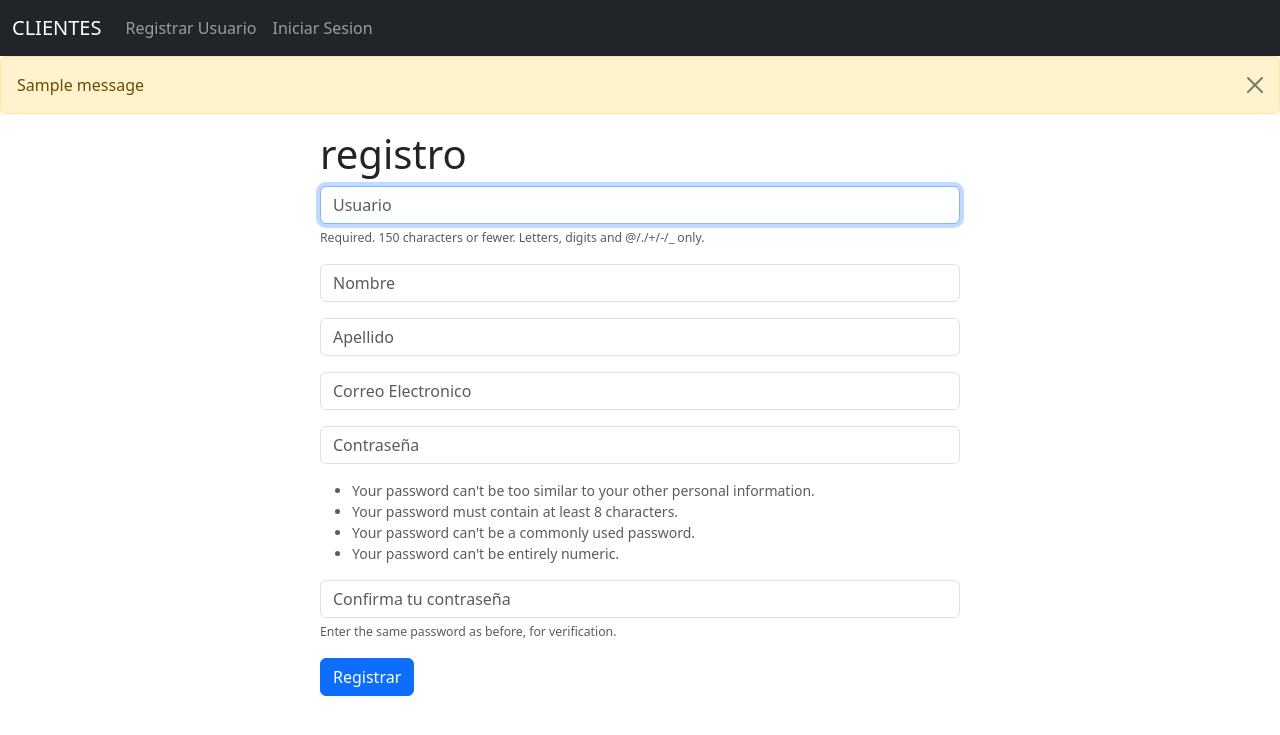
After one commit to eldaniell01/Django_python, a Django app: page /register/ in a window 1280 px wide. The commit adds this page. Shown: the top 735 px of the page. Run offline with Django 4.2, Linux system fonts and the light colour scheme; tables that the repository leaves empty hold one stand-in row (values such as "Sample post"); one stand-in notice (Sample message) is shown.

Commit message:
registro de usuario

```diff
--- /dev/null
+++ b/mysite/CRM/form.py
@@ -0,0 +1,30 @@
+from django.contrib.auth.forms import UserCreationForm
+from django.contrib.auth.models import User
+from django import forms
+
+class SingUpForm(UserCreationForm):
+    email = forms.EmailField(label='', widget=forms.TextInput(attrs={'class': 'form-control', 'placeholder': 'Correo Electronico'}))
+    first_name = forms.CharField(label='', max_length=100, widget=forms.TextInput(attrs={'class': 'form-control', 'placeholder': 'Nombre'}))
+    last_name = forms.CharField(label='', max_length=100, widget=forms.TextInput(attrs={'class': 'form-control', 'placeholder': 'Apellido'}))
+
+    class Meta:
+        model = User
+        fields = ('username', 'first_name', 'last_name', 'email', 'password1', 'password2')
+
+    def __init__(self, *args, **kwargs):
+        super(SingUpForm, self).__init__(*args, **kwargs)
+
+        self.fields['username'].widget.attrs['class'] = 'form-control'
+        self.fields['username'].widget.attrs['placeholder'] = 'Usuario'
+        self.fields['username'].label = ''
+        self.fields['username'].help_text = '<span class="form-text text-muted"><small>Required. 150 characters or fewer. Letters, digits and @/./+/-/_ only.</small></span>'
+
+        self.fields['password1'].widget.attrs['class'] = 'form-control'
+        self.fields['password1'].widget.attrs['placeholder'] = 'Contraseña'
+        self.fields['password1'].label = ''
+        self.fields['password1'].help_text = '<ul class="form-text text-muted small"><li>Your password can\'t be too similar to your other personal information.</li><li>Your password must contain at least 8 characters.</li><li>Your password can\'t be a commonly used password.</li><li>Your password can\'t be entirely numeric.</li></ul>'
+
+        self.fields['password2'].widget.attrs['class'] = 'form-control'
+        self.fields['password2'].widget.attrs['placeholder'] = 'Confirma tu contraseña'
+        self.fields['password2'].label = ''
+        self.fields['password2'].help_text = '<span class="form-text text-muted"><small>Enter the same password as before, for verification.</small></span>'
--- a/mysite/CRM/templates/crm/base.html
+++ b/mysite/CRM/templates/crm/base.html
@@ -8,9 +8,15 @@
   </head>
   <body>
     {% include "./navbar.html" %}
+    {% if messages %}
+      {% for message in messages %}
+        <div class="alert alert-warning alert-dismissible fade show" role="alert">
+          {{message}}
+          <button type="button" class="btn-close" data-bs-dismiss="alert" aria-label="Close"></button>
+        </div>
+      {% endfor %}
+    {% endif %}
     {% block content %}
-
-
     {% endblock %}
 
     <script src="https://cdn.jsdelivr.net/npm/bootstrap@5.3.2/dist/js/bootstrap.bundle.min.js" integrity="sha384-C6RzsynM9kWDrMNeT87bh95OGNyZPhcTNXj1NW7RuBCsyN/o0jlpcV8Qyq46cDfL" crossorigin="anonymous"></script>
--- a/mysite/CRM/templates/crm/home.html
+++ b/mysite/CRM/templates/crm/home.html
@@ -3,7 +3,7 @@
 {% block content %}
     <div class='col-md-6 offset-md-3'>
         {% if user.is_authenticated %}
-            <h1>Inicio de sesión exitoso</h1>
+            <h1><center>Inicio de sesión exitoso</center></h1>
         {% else %}
             <center><h1>LOGIN</h1></center>
             <form action="{% url "home" %}" method="POST">
@@ -11,7 +11,7 @@
                 <form>
                     <div class="mb-3">
                     <label for="exampleInputPassword1" class="form-label">User</label>
-                    <input type="text" class="form-control" name="user_name", placeholder='USUARIO' required>
+                    <input type="text" class="form-control" name="username", placeholder='USUARIO' required>
 
                     </div>
                     <div class="mb-3">
--- a/mysite/CRM/templates/crm/navbar.html
+++ b/mysite/CRM/templates/crm/navbar.html
@@ -6,9 +6,19 @@
       </button>
       <div class="collapse navbar-collapse" id="navbarSupportedContent">
         <ul class="navbar-nav me-auto mb-2 mb-lg-0">
-          <li class="nav-item">
-            <a class="nav-link" href="#">Link</a>
-          </li>
+          {% if user.is_authenticated %}
+            <li class="nav-item">
+              <a class="nav-link" href="{% url "logout" %}">Cerrar Sesion</a>
+            </li>
+          {% else %}
+            <li class="nav-item">
+              <a class="nav-link" href="{% url "register" %}">Registrar Usuario</a>
+            </li>
+            <li class="nav-item">
+              <a class="nav-link" href="{% url "home" %}">Iniciar Sesion</a>
+            </li>
+          {% endif %}
+
         </ul>
 
       </div>
--- /dev/null
+++ b/mysite/CRM/templates/crm/register.html
@@ -0,0 +1,23 @@
+{% extends "./base.html" %}
+{% block content %}
+    <div class='col-md-6 offset-md-3'>
+    <h1>registro</h1>
+    <form action="" method="POST">
+        {% csrf_token %}
+        {% if form.errors %}
+            <div class="alert alert-warning alert-dismissible fade show" role='alert'>
+                HAY ERROR EN EL FORMULARIO
+                {% for field in form %}
+                    {% if field.errors %}
+                        {{field.errors}}
+                    {% endif %}
+                {% endfor %}
+                <button type="button" class='btn-close' data-bs-dismiss='alert' aria-label='Cerrar'></button>
+            </div>
+        {% endif %}
+        <form action="">
+            {{form.as_p}}
+
+            <button type="submit" class="btn btn-primary">Registrar</button>
+        </form>
+{% endblock  %}
--- a/mysite/CRM/urls.py
+++ b/mysite/CRM/urls.py
@@ -4,5 +4,6 @@ from . import views
 urlpatterns = [
     path('', views.home, name= 'home'),
     path('login/', views.login_user, name= 'login'),
-    path('logout/', views.logout_user, name= 'logout')
+    path('logout/', views.logout_user, name= 'logout'),
+    path('register/', views.register_user, name= 'register')
 ]
--- a/mysite/CRM/views.py
+++ b/mysite/CRM/views.py
@@ -1,14 +1,47 @@
-from django.shortcuts import render
+from django.shortcuts import render, redirect
 from django.contrib.auth import authenticate, login, logout
 from django.contrib import messages
+from .form import SingUpForm
 # Create your views here.
 
 
 def home(request):
-    return render(request, 'crm/home.html', {})
+    """revisa si esta logeado """
+    if request.method == 'POST':
+        username = request.POST['username']
+        password = request.POST['password']
+        user = authenticate(request, username=username, password=password)
+        if user is not None:
+            login(request, user)
+            messages.success(request, 'estas logeado')
+            return redirect('home')
+        else:
+            messages.success(request, 'error al iniciar sesión')
+            return redirect('home')
+    else:
+        return render(request, 'crm/home.html', {})
 
 def login_user(request):
     pass
 
 def logout_user(request):
-    pass
+    logout(request)
+    messages.success(request, 'has cerrado sesión')
+    return redirect('home')
+
+def register_user(request):
+    if request.method == 'POST':
+        form = SingUpForm(request.POST)
+        if form.is_valid():
+            form.save()
+            username = form.cleaned_data['username']
+            password = form.cleaned_data['password1']
+            user = authenticate(username=username, password=password)
+            login(request, user)
+            messages.success(request, 'registro completo')
+            return redirect('home')
+    else:
+        form = SingUpForm()
+
+        return render(request, 'crm/register.html', {'form': form})
+    return render(request, 'crm/register.html', {'form': form})
```
